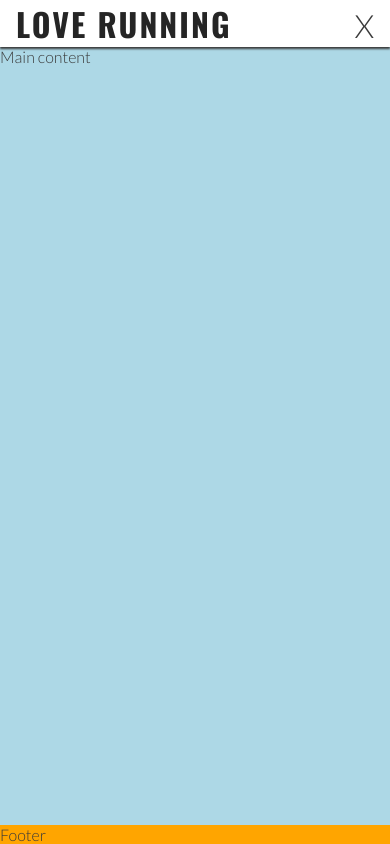
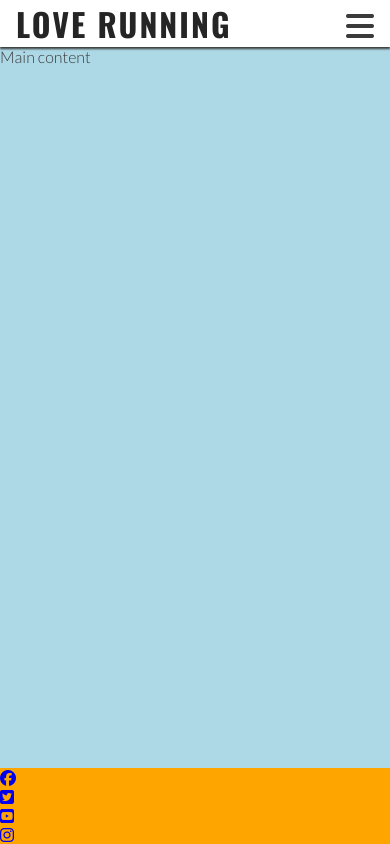
Before and after one commit to diegocardenast/Love-running-ci, a plain HTML site: page index.html in a window 390 px wide. Drawn offline with nearby package versions, Linux system fonts and the light colour scheme.

Commit message:
Add remaining links to footer

```diff
--- a/index.html
+++ b/index.html
@@ -24,7 +24,9 @@
         </a>
         <!-- Hamburger button -->
         <input type="checkbox" id="nav-toggle" name="nav-toggle">
-        <label for="nav-toggle" class="nav-toggle-label">X</label> <!--  Replace the X for an icon later -->
+        <label for="nav-toggle" class="nav-toggle-label">
+            <i class="fa-solid fa-bars"></i>
+        </label>
         <!-- Navigation bar -->
         <nav>
             <ul id="menu">
@@ -39,7 +41,25 @@
     <main>Main content</main>
 
     <!-- Footer -->
-    <footer>Footer</footer>
+    <footer>
+        <ul>
+            <!-- Facebook --><li><a href="https://www.facebook.com/" target="_blank" rel="noopener" aria-label="Visit our Facebook page (opens in a new tab)">
+                <i class="fa-brands fa-facebook"></i></a>
+            </li>
+            <!-- Twitter --><li><a href="https://twitter.com/" target="_blank" rel="noopener" aria-label="Visit our Twitter page (opens in a new tab)">
+                <i class="fa-brands fa-square-twitter"></i></a>
+            </li>
+            <!-- YouTube --><li><a href="https://www.youtube.com/" target="_blank" rel="noopener" aria-label="Visit our YouTube page (opens in a new tab)">
+                <i class="fa-brands fa-square-youtube"></i></a>
+            </li>
+            <!-- Instagram --><li><a href="https://www.instagram.com/" target="_blank" rel="noopener" aria-label="Visit our Instagram page (opens in a new tab)">
+                <i class="fa-brands fa-instagram"></i></a>
+            </li>
+        </ul>
+    </footer>
+
+    <!-- Font Awesome kit -->
+    <script src="https://kit.fontawesome.com/1240c13848.js" crossorigin="anonymous"></script>
 
 </body>
 </html>
```
